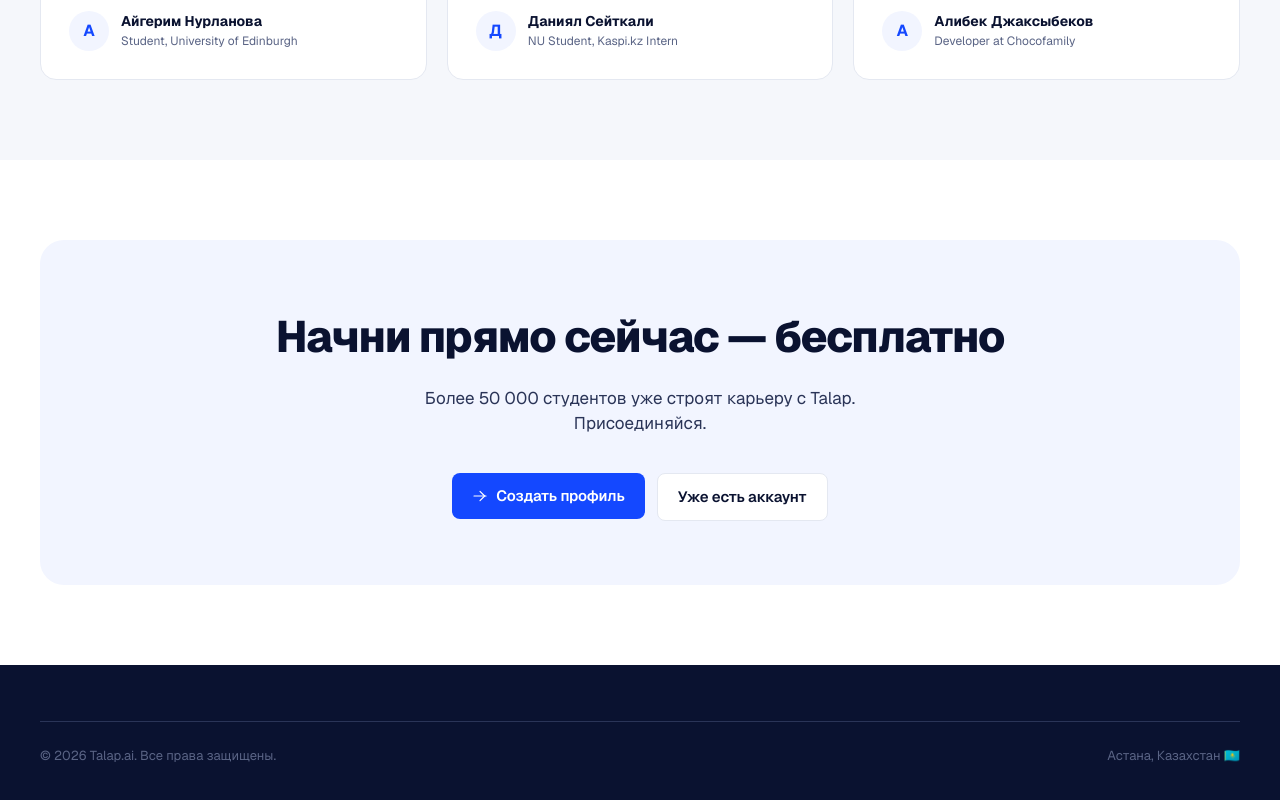
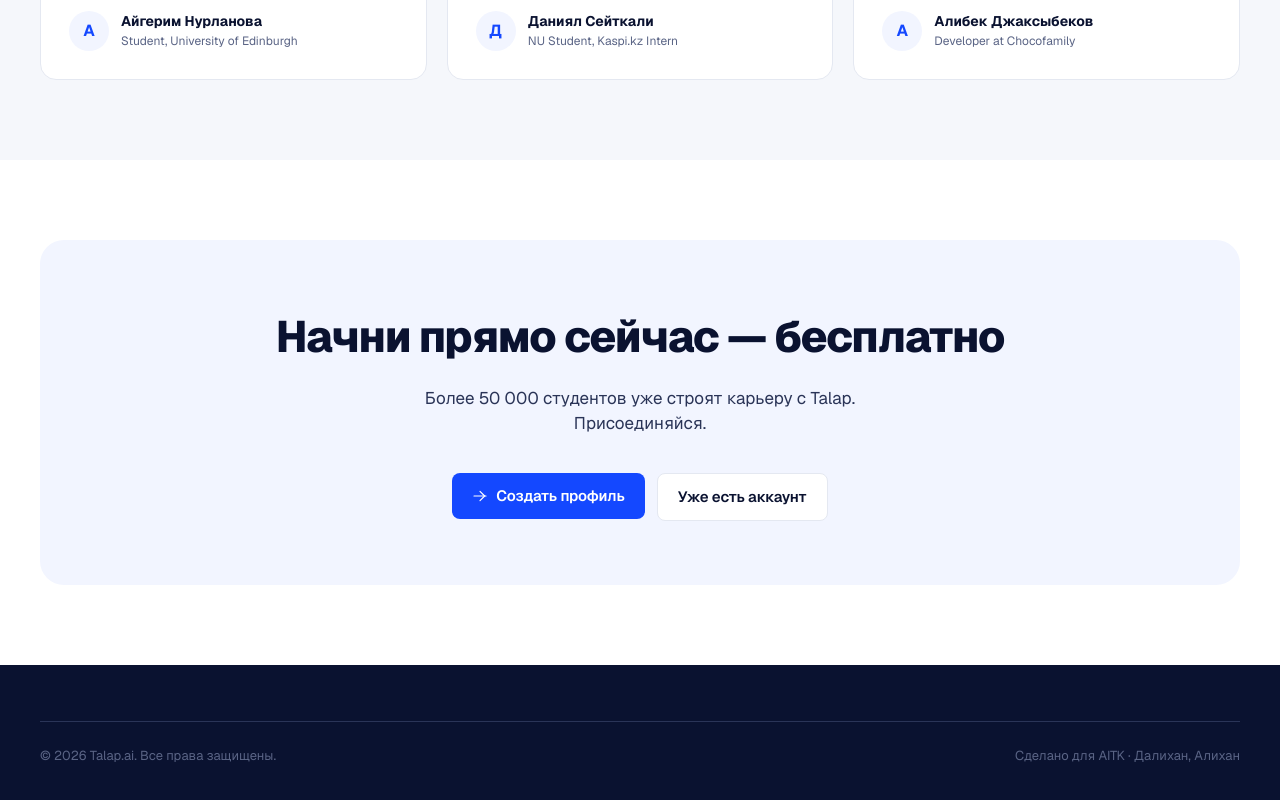
Before and after one commit to MrDezzan/talap-ai, a React (Vite) app: page / in a window 1280 px wide. Shown: the part 2282-3082 px from the top of the page. Built offline with nearby package versions, Linux system fonts and the light colour scheme; no server answers.

Commit message:
style(landing): update footer credit to 'Сделано для AITK · Далихан, Алихан'

```diff
--- a/src/pages/Landing.jsx
+++ b/src/pages/Landing.jsx
@@ -631,7 +631,7 @@ function Footer() {
       <div style={{ maxWidth: 1200, margin: '0 auto' }}>
         <div style={{ borderTop: '1px solid #2A3457', paddingTop: 24, display: 'flex', justifyContent: 'space-between', alignItems: isMobile ? 'flex-start' : 'center', flexDirection: isMobile ? 'column' : 'row', gap: 16 }}>
           <div style={{ fontFamily: C.font, fontSize: 13, color: '#5A6485' }}>© 2026 Talap.ai. {lang === 'en' ? 'All rights reserved.' : lang === 'kz' ? 'Барлық құқықтар қорғалған.' : 'Все права защищены.'}</div>
-          <div style={{ fontFamily: C.font, fontSize: 13, color: '#5A6485' }}>{lang === 'en' ? 'Astana, Kazakhstan' : 'Астана, Казахстан'} 🇰🇿</div>
+          <div style={{ fontFamily: C.font, fontSize: 13, color: '#5A6485' }}>Сделано для AITK · Далихан, Алихан</div>
         </div>
       </div>
     </footer>
```
